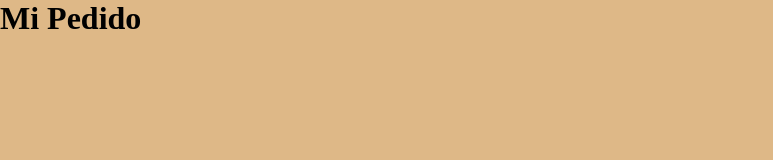
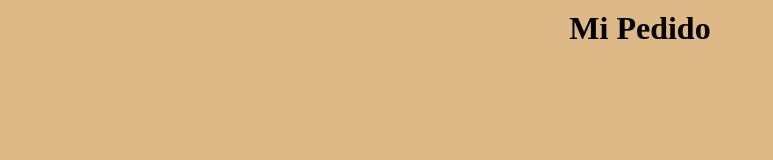
Before and after one commit to jonasxfortin/TP-integrador, a plain HTML site: page WEB/mipedido.html in a window 1280 px wide. Shown: the whole page, without its empty margins (0-773 px from the left). Drawn offline with Linux system fonts and the light colour scheme.

Commit message:
detalles

```diff
--- a/WEB/mipedido.html
+++ b/WEB/mipedido.html
@@ -11,9 +11,10 @@
 
 <body>
     <div class="pedido">
-        <h1>Mi Pedido</h1>
+        <h1 id="mi-pedido">Mi Pedido</h1>
         <!--podria con un (parrafonuevo) ir mostrando el o los menus que va agregando-->
         <p id="nuevo-parrafo"></p>
+
     </div>
 </body>
 
--- a/WEB/misestilos.css
+++ b/WEB/misestilos.css
@@ -247,3 +247,11 @@ h4{
 #text2{
     text-align: center;
 }
+
+/* pedido */
+
+#mi-pedido{
+    text-align: center;
+    margin: 10px 50px 0 50px;
+
+}
```
Also changed, not shown: WEB/index.html (+2 -2 lines).
